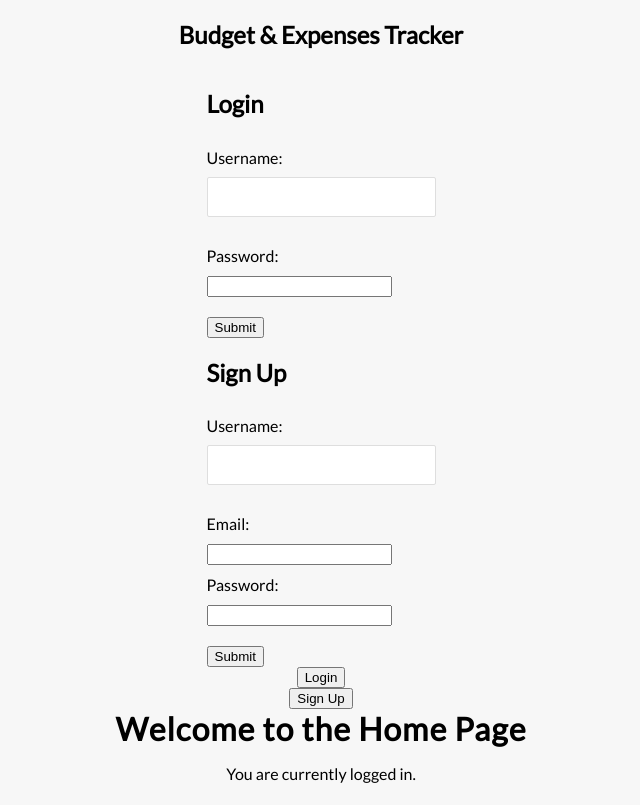
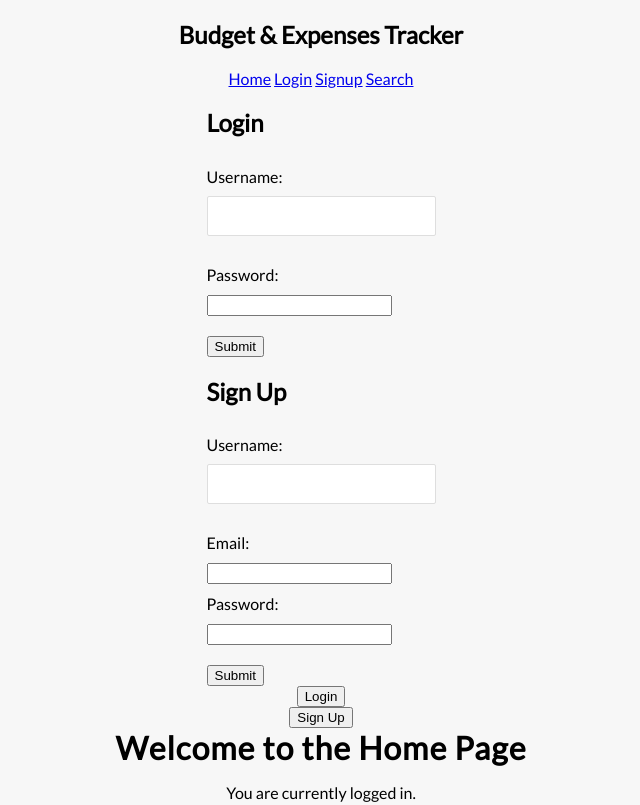
Before and after one commit to ChemwenoKibet/Budgetexpensetracker, a plain HTML site: page index.html in a window 1280 px wide. Shown: the top 805 px of the page, without its empty margins (319-959 px from the left). Drawn offline with Linux system fonts and the light colour scheme.

Commit message:
made change to html file

```diff
--- a/index.html
+++ b/index.html
@@ -8,6 +8,13 @@
 </head>
 <body>
     <h2>Budget & Expenses Tracker</h2>
+    <nav>
+
+          <a href="/">Home</a>
+          <a href="/login">Login</a>
+          <a href="/signup">Signup</a>
+          <a href="/search">Search</a>
+      </nav>
 
 
     <div id="login-form">
```
